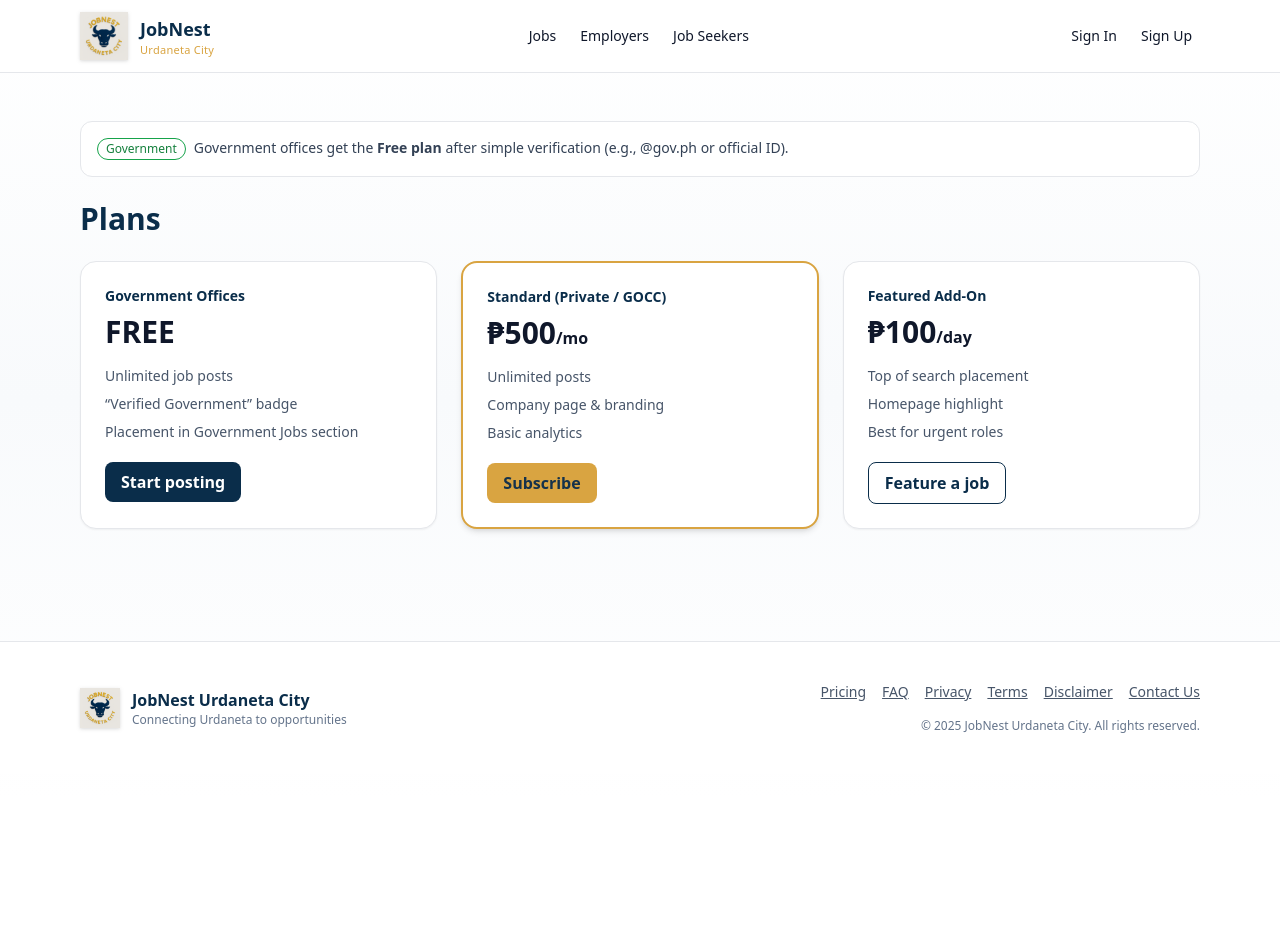
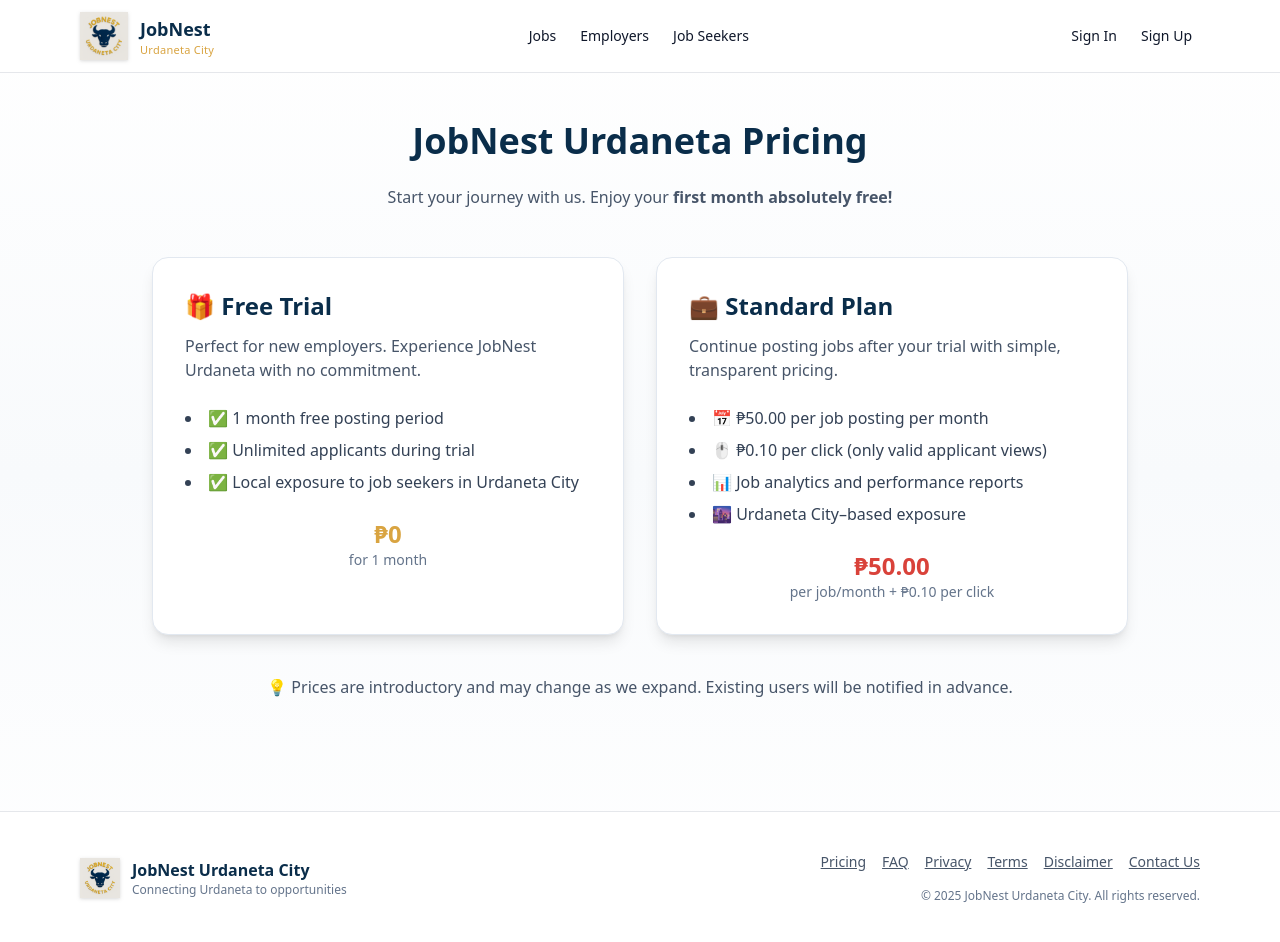
Before and after one commit to RomeoBello/jobnest-urdaneta, a Next.js app: page /pricing in a window 1280 px wide. Before the commit the page ends 800 px from the top, so only its background shows below. Built offline with nearby package versions, Linux system fonts and the light colour scheme.

Commit message:
update(pricing): add free trial and introductory Php50 plan with Php0.10 per click

```diff
--- a/app/pricing/page.tsx
+++ b/app/pricing/page.tsx
@@ -1,49 +1,55 @@
 export default function Pricing() {
   return (
-    <div className="max-w-6xl mx-auto px-4 py-12">
-      <div className="rounded-xl border bg-white p-4 text-sm text-slate-700">
-        <span className="inline-block px-2 py-0.5 rounded-full mr-2 text-xs border border-green-600 text-green-700">
-          Government
-        </span>
-        Government offices get the <b>Free plan</b> after simple verification (e.g., @gov.ph or official ID).
+    <div className="max-w-5xl mx-auto px-6 py-12">
+      <h1 className="text-4xl font-extrabold text-center text-[#0A2D4A] mb-6">
+        JobNest Urdaneta Pricing
+      </h1>
+      <p className="text-center text-slate-600 mb-12">
+        Start your journey with us. Enjoy your <strong>first month absolutely free!</strong>
+      </p>
+
+      <div className="grid md:grid-cols-2 gap-8">
+        {/* Free Plan */}
+        <div className="rounded-2xl shadow-lg border border-slate-200 p-8 bg-white">
+          <h2 className="text-2xl font-bold text-[#0A2D4A] mb-3">🎁 Free Trial</h2>
+          <p className="text-slate-600 mb-6">
+            Perfect for new employers. Experience JobNest Urdaneta with no commitment.
+          </p>
+          <ul className="list-disc list-inside text-slate-700 space-y-2">
+            <li>✅ 1 month free posting period</li>
+            <li>✅ Unlimited applicants during trial</li>
+            <li>✅ Local exposure to job seekers in Urdaneta City</li>
+          </ul>
+          <div className="text-center mt-6">
+            <span className="text-2xl font-bold text-[#D9A441]">₱0</span>
+            <p className="text-sm text-slate-500">for 1 month</p>
+          </div>
+        </div>
+
+        {/* Paid Plan */}
+        <div className="rounded-2xl shadow-lg border border-slate-200 p-8 bg-white">
+          <h2 className="text-2xl font-bold text-[#0A2D4A] mb-3">💼 Standard Plan</h2>
+          <p className="text-slate-600 mb-6">
+            Continue posting jobs after your trial with simple, transparent pricing.
+          </p>
+          <ul className="list-disc list-inside text-slate-700 space-y-2">
+            <li>📅 ₱50.00 per job posting per month</li>
+            <li>🖱️ ₱0.10 per click (only valid applicant views)</li>
+            <li>📊 Job analytics and performance reports</li>
+            <li>🌆 Urdaneta City–based exposure</li>
+          </ul>
+          <div className="text-center mt-6">
+            <span className="text-2xl font-bold text-[#D9423A]">₱50.00</span>
+            <p className="text-sm text-slate-500">per job/month + ₱0.10 per click</p>
+          </div>
+        </div>
       </div>
 
-      <h1 className="mt-6 text-2xl md:text-3xl font-extrabold text-brandNavy">Plans</h1>
-
-      <div className="grid md:grid-cols-3 gap-6 mt-6">
-        <div className="p-6 rounded-2xl border shadow-sm bg-white">
-          <div className="text-sm font-semibold text-brandNavy">Government Offices</div>
-          <div className="mt-2 text-3xl font-extrabold">FREE</div>
-          <ul className="mt-4 text-sm text-slate-600 space-y-2">
-            <li>Unlimited job posts</li>
-            <li>“Verified Government” badge</li>
-            <li>Placement in Government Jobs section</li>
-          </ul>
-          <a href="/post" className="mt-5 inline-block px-4 py-2 rounded-lg font-semibold bg-brandNavy text-white">Start posting</a>
-        </div>
-
-        <div className="p-6 rounded-2xl border-2 shadow-md bg-white border-brandGold">
-          <div className="text-sm font-semibold text-brandNavy">Standard (Private / GOCC)</div>
-          <div className="mt-2 text-3xl font-extrabold">₱500<span className="text-base font-semibold">/mo</span></div>
-          <ul className="mt-4 text-sm text-slate-600 space-y-2">
-            <li>Unlimited posts</li>
-            <li>Company page & branding</li>
-            <li>Basic analytics</li>
-          </ul>
-          <a href="/post" className="mt-5 inline-block px-4 py-2 rounded-lg font-semibold bg-brandGold text-brandOutline">Subscribe</a>
-        </div>
-
-        <div className="p-6 rounded-2xl border shadow-sm bg-white">
-          <div className="text-sm font-semibold text-brandNavy">Featured Add‑On</div>
-          <div className="mt-2 text-3xl font-extrabold">₱100<span className="text-base font-semibold">/day</span></div>
-          <ul className="mt-4 text-sm text-slate-600 space-y-2">
-            <li>Top of search placement</li>
-            <li>Homepage highlight</li>
-            <li>Best for urgent roles</li>
-          </ul>
-          <a href="/post" className="mt-5 inline-block px-4 py-2 rounded-lg font-semibold border border-brandNavy text-brandNavy">Feature a job</a>
-        </div>
+      <div className="text-center mt-10">
+        <p className="text-slate-600">
+          💡 Prices are introductory and may change as we expand. Existing users will be notified in advance.
+        </p>
       </div>
     </div>
-  )
+  );
 }
```
